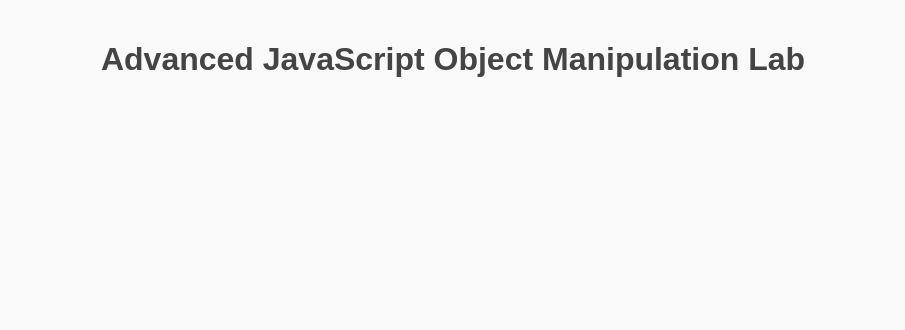
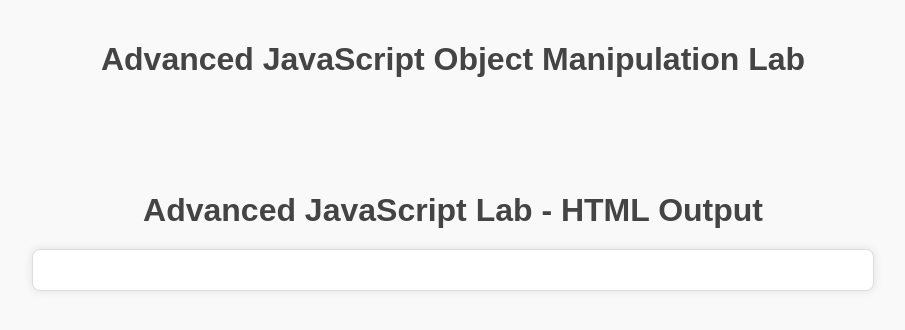
Before and after one commit to f-vand/objects, a plain HTML site: page index.html in a window 1280 px wide. Shown: the whole page, without its empty margins (187-1092 px from the left). Drawn offline with Linux system fonts and the light colour scheme.

Commit message:
add html css result print

```diff
--- a/index.html
+++ b/index.html
@@ -8,6 +8,10 @@
 </head>
 <body>
   <h1>Advanced JavaScript Object Manipulation Lab</h1>
+  <Br></Br>
+  <br></Br>
+  <h1>Advanced JavaScript Lab - HTML Output</h1>
+  <div id="output"></div>
 
 </body>
 </html>
--- a/styles.css
+++ b/styles.css
@@ -1,3 +1,4 @@
+/* Basic reset and styling for body */
 body {
     font-family: 'Arial', sans-serif;
     background-color: #f9f9f9;
@@ -12,3 +13,22 @@ body {
     color: #444;
     margin-bottom: 20px;
   }
+
+  /* Output container styling */
+  #output {
+    max-width: 800px;
+    margin: 20px auto;
+    background: #fff;
+    border: 1px solid #ddd;
+    border-radius: 8px;
+    padding: 20px;
+    box-shadow: 0 0 10px rgba(0,0,0,0.1);
+  }
+
+  /* Each output paragraph styling */
+  #output p {
+    font-size: 16px;
+    line-height: 1.6;
+    color: #555;
+    margin: 10px 0;
+  }
```
